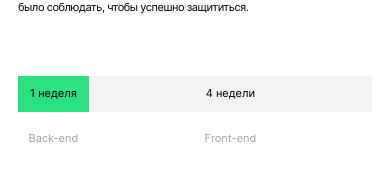
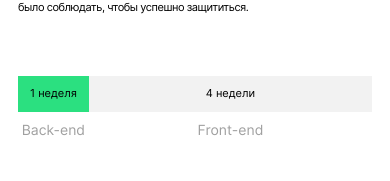
Before and after one commit to MelnikovAleksei/movies-explorer-frontend, a React (Create React App) app: page / in a window 390 px wide. Shown: the part 1039-1220 px from the top of the page. Built offline with nearby package versions, Linux system fonts and the light colour scheme; the HTML template or start-up script is replaced by a standard one.

Commit message:
feat: рефакторинг компонента Chart

```diff
--- a/src/components/AboutProject/AboutProject.css
+++ b/src/components/AboutProject/AboutProject.css
@@ -1,7 +1,7 @@
 .about-project-article {
   max-width: 1280px;
   margin: 0 auto;
-  padding: 110px 30px 90px 30px;
+  padding: 110px 30px 140px 30px;
   box-sizing: border-box;
 }
 
@@ -23,7 +23,7 @@
 
 @media screen and (max-width: 1023px) {
   .about-project-article {
-    padding: 90px 30px 70px 30px;
+    padding: 90px 30px 120px 30px;
   }
 
   .about-page-arcticle__items-section {
@@ -34,7 +34,7 @@
 
 @media screen and (max-width: 767px) {
   .about-project-article {
-    padding: 70px 4px 43px 4px;
+    padding: 70px 4px 93px 4px;
   }
 
   .about-project-article__header {
--- a/src/components/ArticleAbout/ArticleAbout.css
+++ b/src/components/ArticleAbout/ArticleAbout.css
@@ -1,5 +1,4 @@
 .article-about {
-
   max-width: 550px;
   width: 100%;
 }
@@ -27,10 +26,6 @@
 }
 
 @media screen and (max-width: 1279px) {
-  .article-about {
-    /*width: 319px;*/
-  }
-
   .article-about__title {
     margin-bottom: 22px;
   }
@@ -42,10 +37,6 @@
 }
 
 @media screen and (max-width: 767px) {
-  .article-about {
-    /*width: 284px;*/
-  }
-
   .article-about__title {
     font-size: 18px;
     margin-bottom: 16px;
--- a/src/components/Chart/Chart.css
+++ b/src/components/Chart/Chart.css
@@ -1,8 +1,13 @@
 .chart {
   background: #FFFFFF;
-  height: 36px;
   display: flex;
-  padding-bottom: 50px;
+}
+
+.chart__item {
+  width: 100%;
+  position: relative;
+  display: flex;
+  flex-direction: column;
 }
 
 .chart__item-container {
@@ -20,17 +25,18 @@
   font-size: 14px;
   line-height: 1.21;
   color: #000000;
+  align-self: center;
 }
 
-.chart__text:last-of-type {
-  margin: 0;
-  position: relative;
-  top: 23px;
-  left: 0;
-}
-
-.chart__text_color_light {
+.chart__sub-text {
+  font-family: 'Inter', Arial, sans-serif;
+  font-weight: normal;
+  font-style: normal;
+  font-size: 14px;
+  line-height: 1.21;
   color: #A0A0A0;
+  margin: 14px 0 0 0;
+  align-self: center;
 }
 
 @media screen and (max-width: 767px) {
@@ -44,7 +50,7 @@
     line-height: 1.18;
   }
 
-  .chart__text:last-of-type {
-    top: 21px;
+  .chart__sub-text {
+    margin-top: 10px;
   }
 }
--- a/src/components/Chart/Chart.js
+++ b/src/components/Chart/Chart.js
@@ -36,28 +36,31 @@ function Chart() {
     const amountOfTimeSpentText = `${item.numOfUnitsOfTimeSpent} ${item.timeUnitText}`;
 
     const itemContainerStyle = {
+      background: item.color,
+    };
+
+    const itemStyle = {
       width: `${percentageOfTimeSpent}%`,
-      background: item.color,
     };
 
     return (
       <div
         key={item.id}
-        className="chart__item-container"
-        style={itemContainerStyle}
+        className="chart__item"
+        style={itemStyle}
       >
         <div
-          className="chart__item"
+          className="chart__item-container"
+          style={itemContainerStyle}
         >
-
+          <p
+            className="chart__text"
+          >
+            {amountOfTimeSpentText}
+          </p>
         </div>
         <p
-          className="chart__text"
-        >
-          {amountOfTimeSpentText}
-        </p>
-        <p
-          className="chart__text chart__text_color_light"
+          className="chart__sub-text"
         >
           {item.subText}
         </p>
```
Also changed, not shown: 1 other file (tests, documents, lock files or other folders).
